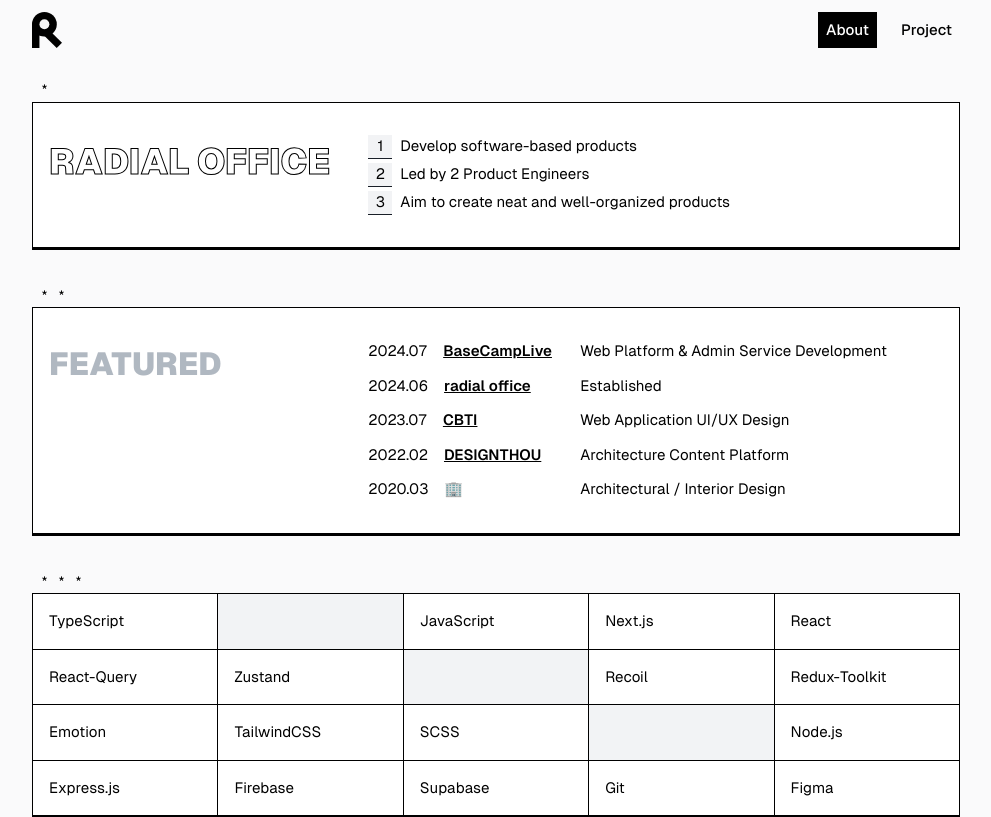
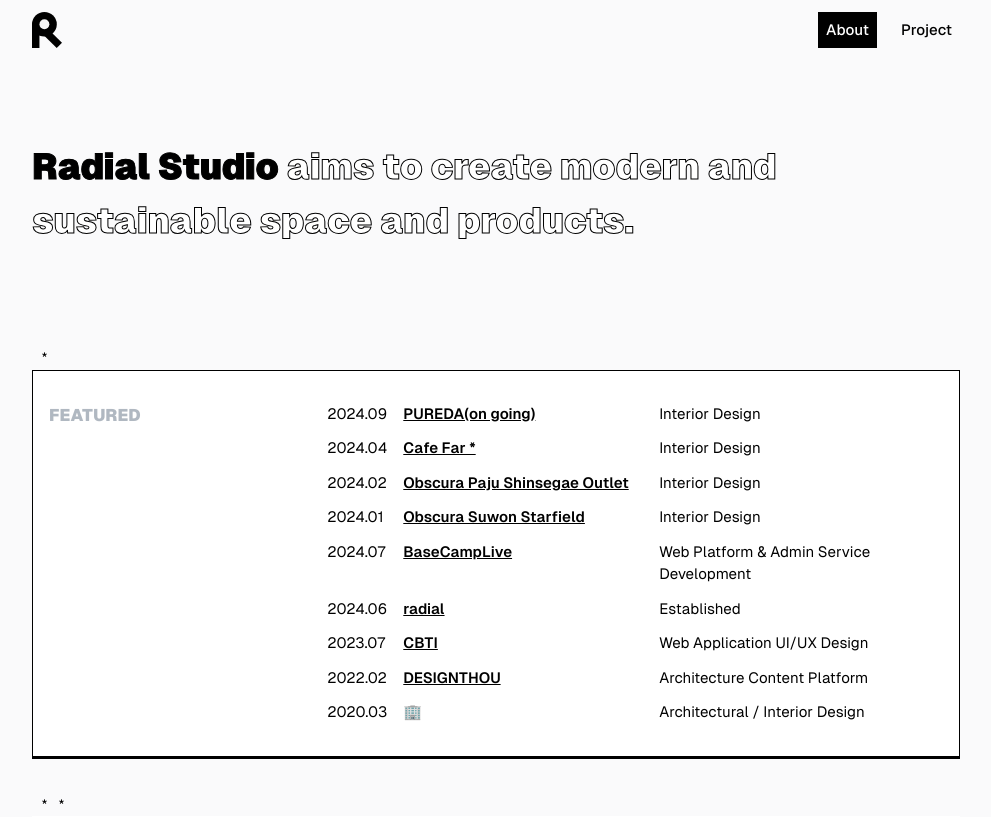
Before and after one commit to olhkyle/radial, a React (Vite) app: page / in a window 1280 px wide. Shown: the top 817 px of the page, without its empty margins (144-1135 px from the left). Built offline with nearby package versions, Linux system fonts and the light colour scheme.

Commit message:
feat: update tektlog

```diff
--- a/src/components/home/ContactSection.tsx
+++ b/src/components/home/ContactSection.tsx
@@ -4,14 +4,14 @@
 	return (
 		<Container>
 			<Header>
-				<Title>﹡﹡﹡﹡</Title>
+				<Title>﹡﹡</Title>
 			</Header>
 			<Description>
 				<h3>Get In Touch With </h3>
 				<Phrase>
 					<li>
 						<span>Email:to</span>
-						<a href="mailto:me@radial.kr">me@radial.kr</a>
+						<a href="mailto:studiorradial@gmail.com">studiorradial@gmail.com</a>
 					</li>
 				</Phrase>
 			</Description>
--- a/src/components/home/FeatureSection.tsx
+++ b/src/components/home/FeatureSection.tsx
@@ -9,8 +9,12 @@
 }
 
 const description: Description[] = [
+	{ date: '2024.09', title: 'PUREDA(on going)', content: 'Interior Design', link: externalLink.pureda },
+	{ date: '2024.04', title: 'Cafe Far *', content: 'Interior Design', link: externalLink.farben },
+	{ date: '2024.02', title: 'Obscura Paju Shinsegae Outlet', content: 'Interior Design', link: externalLink.obscura_paju },
+	{ date: '2024.01', title: 'Obscura Suwon Starfield', content: 'Interior Design', link: externalLink.obscura_suwon },
 	{ date: '2024.07', title: 'BaseCampLive', content: 'Web Platform & Admin Service Development', link: externalLink.basecamplive },
-	{ date: '2024.06', title: 'radial office', content: 'Established', link: '/' },
+	{ date: '2024.06', title: 'radial', content: 'Established', link: '/' },
 	{ date: '2023.07', title: 'CBTI', content: 'Web Application UI/UX Design', link: externalLink.cbti },
 	{ date: '2022.02', title: 'DESIGNTHOU', content: 'Architecture Content Platform', link: externalLink.designthou },
 	{ date: '2020.03', title: '🏢', content: 'Architectural / Interior Design' },
@@ -20,7 +24,7 @@
 	return (
 		<Container>
 			<Header>
-				<Title>﹡﹡</Title>
+				<Title>﹡</Title>
 			</Header>
 			<Content>
 				<Phrase>
@@ -83,7 +87,7 @@
 	background-color: var(--white);
 
 	@media screen and (min-width: 640px) {
-		grid-template-columns: 1fr 2fr;
+		grid-template-columns: 1fr 2.5fr;
 	}
 `;
 
@@ -95,7 +99,7 @@
 	font-weight: var(--fw-black);
 
 	h3 {
-		font-size: var(--fz-h4);
+		font-size: var(--fz-h7);
 		font-weight: inherit;
 		color: var(--greyOpacity400);
 	}
@@ -114,12 +118,12 @@
 		div {
 			display: flex;
 			gap: 16px;
-			min-width: 200px;
+			min-width: 320px;
 		}
 
 		span:first-of-type {
 			display: inline-block;
-
+			min-width: 60px;
 			color: var(--black);
 		}
 
--- a/src/components/home/IntroduceSection.tsx
+++ b/src/components/home/IntroduceSection.tsx
@@ -1,131 +1,37 @@
 import styled from '@emotion/styled';
-
-interface Description {
-	id: number;
-	content: string;
-}
-
-const description: Description[] = [
-	{ id: 1, content: 'Develop software-based products' },
-	{ id: 2, content: 'Led by 2 Product Engineers' },
-	{ id: 3, content: 'Aim to create neat and well-organized products' },
-];
 
 const IntroduceSection = () => {
 	return (
 		<Container>
-			<Header>
-				<Title>﹡</Title>
-			</Header>
-			<Content>
-				<Phrase>
-					<h3>RADIAL OFFICE</h3>
-				</Phrase>
-				<Description>
-					{description.map(({ id, content }) => (
-						<li key={id}>
-							<span>{id}</span>
-							<p>{content}</p>
-						</li>
-					))}
-				</Description>
-			</Content>
+			<Phrase>
+				<p>
+					<span>Radial Studio</span> aims to create modern and sustainable space and products.
+				</p>
+			</Phrase>
 		</Container>
 	);
 };
 
 const Container = styled.section`
+	margin: 64px 0;
 	width: 100%;
 `;
 
-const Header = styled.div`
+const Phrase = styled.div`
 	display: flex;
-	justify-content: space-between;
-	align-items: center;
-
-	span {
-		display: inline-block;
-		width: 18px;
-		height: 18px;
-		color: var(--white);
-		background-color: var(--black);
-		text-align: center;
-	}
-`;
-
-const Title = styled.h2`
-	padding-left: 4px;
-	font-size: var(--fz-h7);
-	font-weight: var(--fw-bold);
-`;
-
-const Content = styled.div`
-	display: grid;
-	grid-template-columns: 1fr;
-	gap: 32px;
-	border: 1px solid var(--black);
-	border-bottom: 3px solid var(--black);
-	padding: var(--padding-container-desktop) var(--padding-container-mobile);
-	background-color: var(--white);
-
-	@media screen and (min-width: 640px) {
-		grid-template-columns: 1fr 2fr;
-	}
-`;
-
-const Phrase = styled.div`
-	position: relative;
-	display: flex;
-	flex-direction: row;
-	gap: 8px;
+	width: 100%;
 	font-size: var(--fz-h7);
 	font-weight: var(--fw-black);
 
-	h3 {
+	p {
 		font-size: var(--fz-h3);
 		font-weight: inherit;
 		color: var(--white);
 		-webkit-text-stroke: 1px var(--black);
-	}
-
-	p {
-		color: var(--greyOpacity300);
 
 		span {
-			display: inline-block;
-			color: var(--grey900);
-			text-decoration: none;
+			color: var(--black);
 		}
-	}
-
-	@media screen and (min-width: 640px) {
-		flex-direction: column;
-	}
-`;
-
-const Description = styled.ul`
-	display: flex;
-	flex-direction: column;
-	justify-content: center;
-	gap: 4px;
-
-	li {
-		display: flex;
-		/* align-items: center; */
-		gap: 8px;
-
-		span {
-			display: inline-block;
-			width: 24px;
-			height: 24px;
-			color: var(--black);
-			background-color: var(--greyOpacity100);
-			border-bottom: 1px solid var(--grey900);
-			text-align: center;
-		}
-	}
-
-	@media screen and (min-width: 640px) {
 	}
 `;
 
--- a/src/components/project/data.ts
+++ b/src/components/project/data.ts
@@ -1,5 +1,7 @@
-const projects: { title: string; src: string; href: `https://${string}`; completed: boolean }[] = [
-	{ title: 'tekt.log', src: '/project/craft.png', href: 'https://tektlog.vercel.app', completed: false },
+import { externalLink } from '../../constants/externalLink';
+
+const devProjects: { title: string; src: string; href: `https://${string}`; completed: boolean }[] = [
+	{ title: 'tekt.log', src: '/project/craft.png', href: 'https://log.lazykyle.me', completed: false },
 	{ title: 'basecamplive', src: '/project/isometric.webp', href: 'https://bclive.co.kr', completed: true },
 	{ title: 'dta', src: '/project/dta.png', href: 'https://construction-ttax-d7e7d.web.app/', completed: true },
 	{
@@ -16,4 +18,18 @@
 	{ title: 'lcc', src: '/project/lcc.png', href: 'https://first-responsive-web-three.vercel.app/', completed: true },
 ];
 
-export default projects;
+const spaceWork: { title: string; href?: `https://${string}`; field: 'Architecture' | 'Interior' | 'Furniture'; year: number }[] = [
+	{ title: 'Pureda(on going)', href: externalLink.pureda, field: 'Interior', year: 2024 },
+	{ title: 'Cafe Far *', href: externalLink.farben, field: 'Interior', year: 2024 },
+	{ title: 'Obscura Paju Shinsegae Outlet', href: externalLink.obscura_paju, field: 'Interior', year: 2024 },
+	{ title: 'Obscura Suwon Starfield', href: externalLink.obscura_suwon, field: 'Interior', year: 2024 },
+	{ title: 'Sinsa-dong 550-18 House Renovation', field: 'Interior', year: 2022 },
+	{ title: 'Bed Side Table, Stool for Personal', field: 'Furniture', year: 2020 },
+	{ title: 'Sinsa-dong Seoul Real Estate', field: 'Interior', year: 2020 },
+	{ title: 'Gangnam Metal Workshop', field: 'Interior', year: 2020 },
+	{ title: 'Banpo Yangseo Village Renovation', field: 'Interior', year: 2019 },
+	{ title: 'Yeonhui-dong House Renovation', field: 'Interior', year: 2019 },
+	{ title: 'Sinsa-dong Myeong-jeong Building Renovation', field: 'Interior', year: 2019 },
+];
+
+export { devProjects, spaceWork };
--- a/src/constants/externalLink.ts
+++ b/src/constants/externalLink.ts
@@ -1,4 +1,8 @@
 const externalLink = {
+	pureda: 'https://pureda.co.kr/',
+	farben: 'https://map.naver.com/p/search/cafe%20far%20ben/place/1825800661?c=15.00,0,0,0,dh&isCorrectAnswer=true',
+	obscura_paju: 'https://map.naver.com/p/search/obscura_paju/place/1837357630?c=15.00,0,0,0,dh&placePath=/home&isCorrectAnswer=true',
+	obscura_suwon: 'https://map.naver.com/p/search/obscura%20suwon/place/1234913760?c=15.00,0,0,0,dh&placePath=/home&isCorrectAnswer=true',
 	basecamplive: 'https://bclive.co.kr',
 	cbti: 'https://www.figma.com/design/sWpaLRFWbu8Agu3tMiH1J1/CBC?node-id=0-1&t=JixNoz2lSWLlRBu3-1',
 	designthou: 'https://designthou.com',
--- a/src/pages/Home.tsx
+++ b/src/pages/Home.tsx
@@ -6,7 +6,7 @@
 		<Container>
 			<IntroduceSection />
 			<FeatureSection />
-			<SkillSection />
+			{/* <SkillSection /> */}
 			<ContactSection />
 		</Container>
 	);
--- a/src/pages/Project.tsx
+++ b/src/pages/Project.tsx
@@ -1,14 +1,27 @@
 import { Link } from 'react-router-dom';
 import styled from '@emotion/styled';
 import { LazyImage } from '../components';
-import projects from '../components/project/data';
+import { devProjects, spaceWork } from '../components/project/data';
+import { useState } from 'react';
 
 const Project = () => {
+	const [tab, setTab] = useState<'space' | 'dev'>('space');
+
 	return (
 		<Container>
 			<Notice>﹡ We Are Going to Share More Projects Soon!</Notice>
+
+			<Tabs>
+				<Tab type="button" id="space" current={tab === 'space'} onClick={() => setTab('space')}>
+					Space
+				</Tab>
+				<Tab type="button" id="dev" current={tab === 'dev'} onClick={() => setTab('dev')}>
+					Dev
+				</Tab>
+			</Tabs>
+			{tab === 'dev' && (
 				<Grid>
-				{projects.map(({ title, src, href, completed }) => (
+					{devProjects.map(({ title, src, href, completed }) => (
 						<ImageLink to={href} key={href} target="_blank" rel="noopener noreferrer">
 							<LazyImage src={src} alt={title} width={300} height={200} />
 							<p>{title}</p>
@@ -16,6 +29,19 @@
 						</ImageLink>
 					))}
 				</Grid>
+			)}
+			{tab === 'space' && (
+				<SpaceWork>
+					{spaceWork.map(({ title, href, year }) => (
+						<div>
+							<span>{year}</span>
+							<Link to={href ?? '#'} target="_blank">
+								{title}
+							</Link>
+						</div>
+					))}
+				</SpaceWork>
+			)}
 		</Container>
 	);
 };
@@ -29,6 +55,26 @@
 	padding: var(--padding-container-mobile);
 	border: 1px solid var(--greyOpacity200);
 	background-color: var(--greyOpacity50);
+`;
+
+const Tabs = styled.div`
+	display: flex;
+	justify-content: space-between;
+	align-items: center;
+	margin-top: 32px;
+	width: 150px;
+	background-color: var(--greyOpacity50);
+	border: 1px solid var(--grey200);
+	border-radius: var(--radius-xs);
+`;
+
+const Tab = styled.button<{ current: boolean }>`
+	padding: calc(var(--padding-container-mobile) / 2) var(--padding-container-mobile);
+	font-size: var(--fz-h7);
+	font-weight: var(--fw-bold);
+	color: ${({ current }) => (current ? 'var(--white)' : 'var(--black)')};
+	background-color: ${({ current }) => current && 'var(--black)'};
+	border-radius: var(--radius-s);
 `;
 
 const Grid = styled.div`
@@ -104,4 +150,22 @@
 	border-radius: var(--radius-s);
 `;
 
+const SpaceWork = styled.div`
+	display: flex;
+	flex-direction: column;
+	gap: 32px;
+	margin: 32px 0;
+
+	div {
+		display: flex;
+		gap: 16px;
+		font-size: var(--fz-h6);
+		font-weight: var(--fw-medium);
+	}
+
+	a {
+		font-weight: var(--fw-bold);
+	}
+`;
+
 export default Project;
```
Lines whose indentation alone changed are shown as unchanged.
